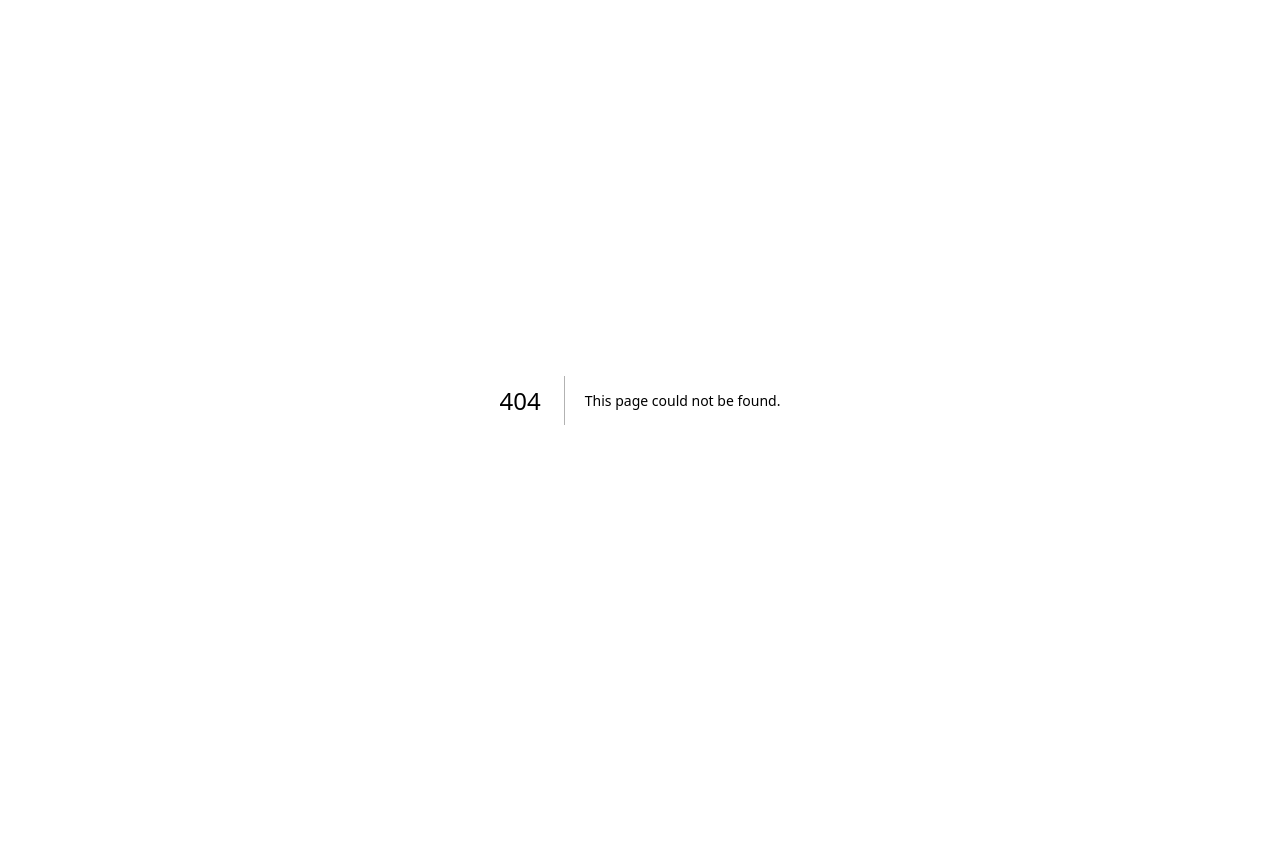
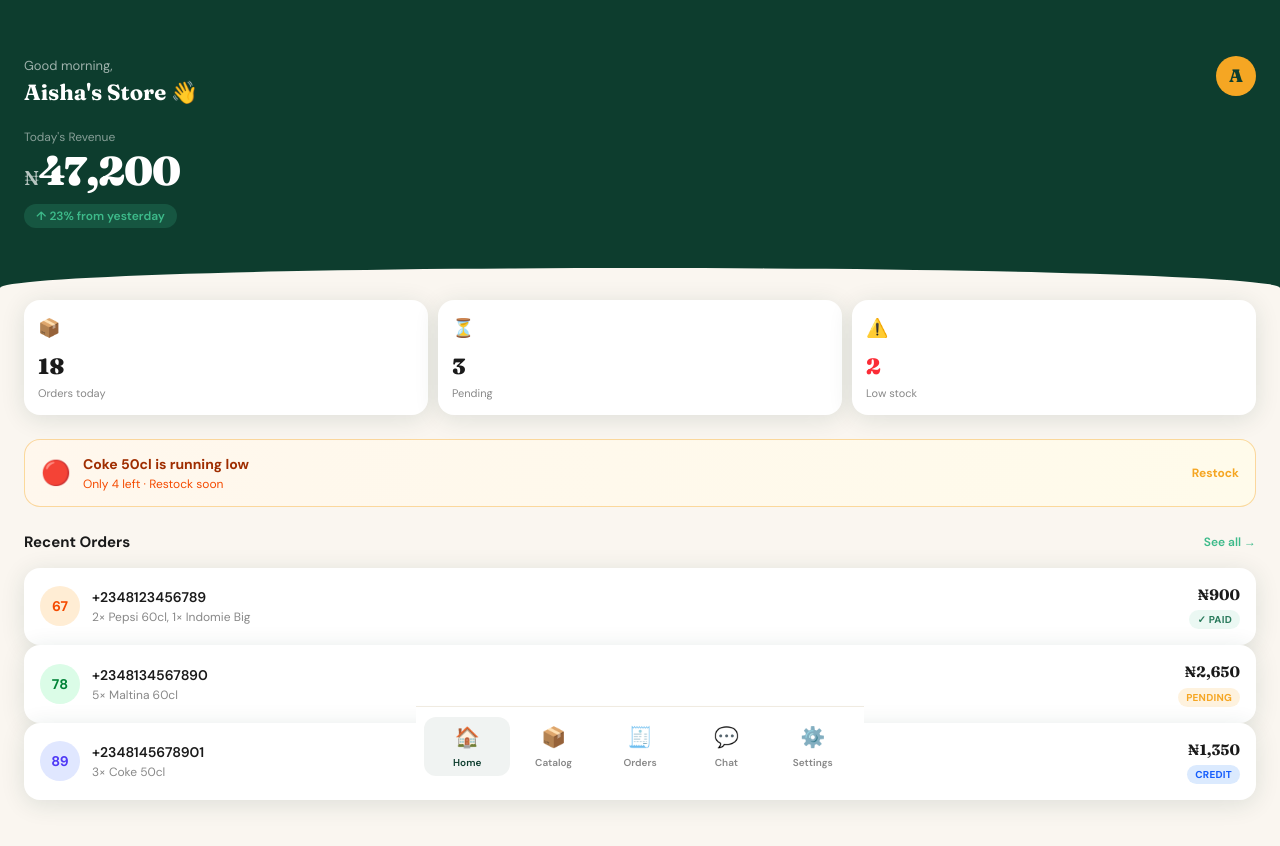
Before and after one commit to triumph-ainet/bizpilot, a Next.js app: page /vendor/dashboard in a window 1280 px wide. Before the commit this address had no page. Shown: the top 846 px of the page. Before the commit the page ends 800 px from the top, so only its background shows below. Built offline with nearby package versions, Linux system fonts and the light colour scheme; no server answers.

Commit message:
feat: Create vendor dashboard

```diff
--- /dev/null
+++ b/app/vendor/dashboard/page.tsx
@@ -0,0 +1,238 @@
+import { createServerSupabase } from '@/lib/supabase';
+import { BottomNav, Badge, Card } from '@/components/ui';
+import { DashboardStats, Order } from '@/lib/types';
+
+async function getDashboardData(vendorId: string) {
+  const supabase = createServerSupabase();
+  const today = new Date().toISOString().split('T')[0];
+
+  const [ordersRes, productsRes] = await Promise.all([
+    supabase
+      .from('orders')
+      .select('*, order_items(*)')
+      .eq('vendor_id', vendorId)
+      .gte('created_at', today)
+      .order('created_at', { ascending: false }),
+    supabase.from('products').select('*').eq('vendor_id', vendorId),
+  ]);
+
+  const orders = ordersRes.data || [];
+  const products = productsRes.data || [];
+  const paidOrders = orders.filter((o) => o.status === 'paid');
+  const todayRevenue = paidOrders.reduce((s, o) => s + o.total, 0);
+  const lowStockCount = products.filter((p) => p.quantity <= p.low_stock_threshold).length;
+  const lowStockProducts = products.filter((p) => p.quantity <= p.low_stock_threshold);
+
+  return {
+    stats: {
+      todayRevenue,
+      todayOrders: orders.length,
+      pendingOrders: orders.filter((o) => o.status === 'pending').length,
+      lowStockCount,
+      revenueChange: 23,
+    } as DashboardStats,
+    recentOrders: orders.slice(0, 5) as Order[],
+    lowStockProducts,
+  };
+}
+
+// Demo data fallback
+const DEMO = {
+  stats: {
+    todayRevenue: 47200,
+    todayOrders: 18,
+    pendingOrders: 3,
+    lowStockCount: 2,
+    revenueChange: 23,
+  },
+  recentOrders: [
+    {
+      id: '1',
+      vendor_id: 'v1',
+      customer_identifier: '+2348123456789',
+      channel: 'sim_chat' as const,
+      status: 'paid' as const,
+      total: 900,
+      created_at: new Date().toISOString(),
+      items: [
+        {
+          id: 'i1',
+          order_id: '1',
+          product_id: 'p1',
+          product_name: 'Pepsi 60cl',
+          quantity: 2,
+          unit_price: 300,
+        },
+        {
+          id: 'i2',
+          order_id: '1',
+          product_id: 'p2',
+          product_name: 'Indomie Big',
+          quantity: 1,
+          unit_price: 250,
+        },
+      ],
+    },
+    {
+      id: '2',
+      vendor_id: 'v1',
+      customer_identifier: '+2348134567890',
+      channel: 'sim_chat' as const,
+      status: 'pending' as const,
+      total: 2650,
+      created_at: new Date().toISOString(),
+      items: [
+        {
+          id: 'i3',
+          order_id: '2',
+          product_id: 'p3',
+          product_name: 'Maltina 60cl',
+          quantity: 5,
+          unit_price: 400,
+        },
+      ],
+    },
+    {
+      id: '3',
+      vendor_id: 'v1',
+      customer_identifier: '+2348145678901',
+      channel: 'sim_chat' as const,
+      status: 'credit' as const,
+      total: 1350,
+      created_at: new Date().toISOString(),
+      items: [
+        {
+          id: 'i4',
+          order_id: '3',
+          product_id: 'p4',
+          product_name: 'Coke 50cl',
+          quantity: 3,
+          unit_price: 300,
+        },
+      ],
+    },
+  ],
+  lowStockProducts: [{ id: 'p3', name: 'Coke 50cl', quantity: 4, low_stock_threshold: 5 }],
+};
+
+const AVATAR_COLORS: Record<string, string> = {
+  paid: 'bg-orange-100 text-orange-600',
+  pending: 'bg-green-100 text-green-700',
+  credit: 'bg-indigo-100 text-indigo-600',
+};
+
+export default async function DashboardPage() {
+  let data = DEMO;
+  try {
+    const vendorId = 'demo-vendor'; // replace with session vendorId
+    data = (await getDashboardData(vendorId)) as typeof DEMO;
+  } catch {
+    /* use demo */
+  }
+
+  const { stats, recentOrders, lowStockProducts } = data;
+  const initials = (id: string) => id.replace('+234', '').slice(-4, -2).toUpperCase() || 'CU';
+
+  return (
+    <div className="min-h-screen bg-cream pb-24">
+      {/* Header */}
+      <div className="bg-green px-6 pt-14 pb-20 relative overflow-hidden">
+        <div className="absolute bottom-0 left-0 right-0 h-10 bg-cream rounded-t-[50%]" />
+        <div className="flex justify-between items-start mb-5">
+          <div>
+            <p className="text-white/60 text-[13px]">Good morning,</p>
+            <h1 className="font-fraunces text-[22px] font-bold text-white">Aisha's Store 👋</h1>
+          </div>
+          <div className="w-10 h-10 bg-amber rounded-full flex items-center justify-center font-fraunces font-black text-lg text-green">
+            A
+          </div>
+        </div>
+        <p className="text-white/50 text-xs mb-1.5">Today's Revenue</p>
+        <div className="font-fraunces text-[40px] font-black text-white tracking-tight leading-none">
+          <span className="text-xl font-semibold opacity-70">₦</span>
+          {stats.todayRevenue.toLocaleString()}
+        </div>
+        <div className="inline-flex items-center gap-1.5 bg-green-bright/20 text-green-bright text-xs font-semibold px-3 py-1 rounded-full mt-3">
+          ↑ {stats.revenueChange}% from yesterday
+        </div>
+      </div>
+
+      <div className="px-6 -mt-2 relative z-10 space-y-6">
+        {/* Stat cards */}
+        <div className="grid grid-cols-3 gap-2.5">
+          {[
+            { icon: '📦', val: stats.todayOrders, label: 'Orders today' },
+            { icon: '⏳', val: stats.pendingOrders, label: 'Pending' },
+            { icon: '⚠️', val: stats.lowStockCount, label: 'Low stock', red: true },
+          ].map((s) => (
+            <Card key={s.label} className="p-3.5">
+              <div className="text-lg mb-2">{s.icon}</div>
+              <div
+                className={`font-fraunces text-[22px] font-black ${s.red ? 'text-red-500' : 'text-ink'}`}
+              >
+                {s.val}
+              </div>
+              <div className="text-[11px] text-ink-light mt-0.5">{s.label}</div>
+            </Card>
+          ))}
+        </div>
+
+        {/* Low stock alerts */}
+        {lowStockProducts.map((p) => (
+          <div
+            key={p.id}
+            className="bg-gradient-to-r from-orange-50 to-amber-50 border-[1.5px] border-amber/40 rounded-2xl px-4 py-3.5 flex items-center gap-3"
+          >
+            <span className="text-2xl">🔴</span>
+            <div className="flex-1">
+              <p className="font-bold text-sm text-orange-800">{p.name} is running low</p>
+              <p className="text-xs text-orange-600 mt-0.5">
+                Only {p.quantity} left · Restock soon
+              </p>
+            </div>
+            <button className="text-xs font-bold text-amber whitespace-nowrap">Restock</button>
+          </div>
+        ))}
+
+        {/* Recent orders */}
+        <div>
+          <div className="flex justify-between items-center mb-3.5">
+            <h2 className="font-bold text-[15px] text-ink">Recent Orders</h2>
+            <a href="/vendor/orders" className="text-xs text-green-bright font-semibold">
+              See all →
+            </a>
+          </div>
+          <div className="space-y-2.5">
+            {recentOrders.map((order) => (
+              <a key={order.id} href={`/vendor/orders/${order.id}`}>
+                <Card className="p-4 flex items-center gap-3 active:scale-[0.98] transition-transform">
+                  <div
+                    className={`w-10 h-10 rounded-full flex items-center justify-center font-bold text-sm flex-shrink-0 ${AVATAR_COLORS[order.status] || 'bg-gray-100 text-gray-600'}`}
+                  >
+                    {initials(order.customer_identifier)}
+                  </div>
+                  <div className="flex-1 min-w-0">
+                    <p className="font-semibold text-sm text-ink">{order.customer_identifier}</p>
+                    <p className="text-xs text-ink-light mt-0.5 truncate">
+                      {order.items?.map((i) => `${i.quantity}× ${i.product_name}`).join(', ')}
+                    </p>
+                  </div>
+                  <div className="text-right flex-shrink-0">
+                    <p className="font-fraunces font-bold text-[15px] text-ink">
+                      ₦{order.total.toLocaleString()}
+                    </p>
+                    <div className="flex justify-end mt-1">
+                      <Badge variant={order.status} />
+                    </div>
+                  </div>
+                </Card>
+              </a>
+            ))}
+          </div>
+        </div>
+      </div>
+
+      <BottomNav active="/vendor/dashboard" />
+    </div>
+  );
+}
```
